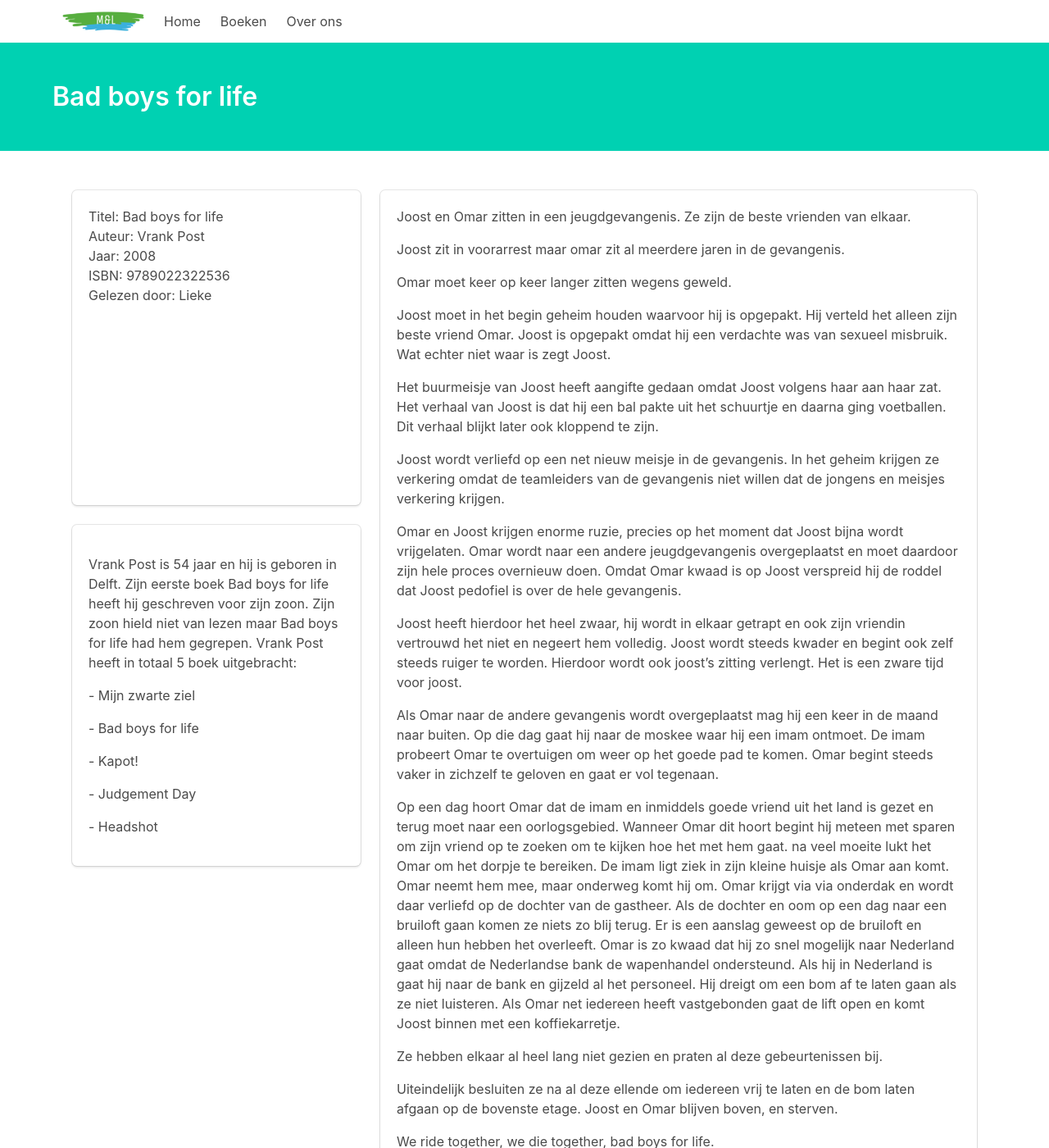
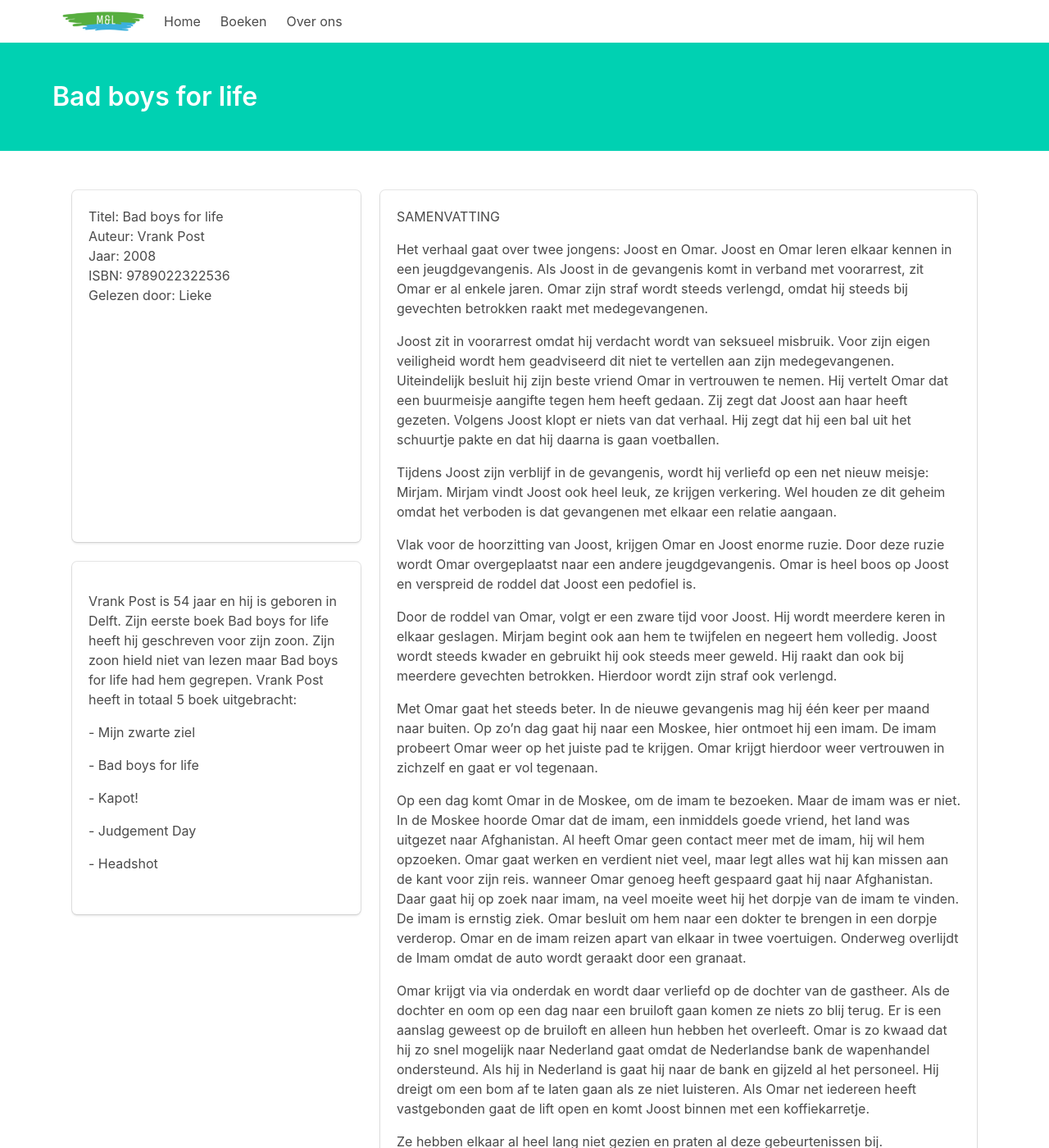
Before and after one commit to groninge01/marit, a Jekyll site: the page built from _books/bad-boy-for-life.md, in a window 1280 px wide and 1400 px high. Shown: the whole window at 82% size. Built offline with Jekyll 4.4.1, drawn with Linux system fonts in a browser that asks for light colours; nearby versions of some CDN libraries; a script that is not in the unit is left out.

Commit message:
Update Book “bad-boy-for-life”

```diff
--- a/_books/bad-boy-for-life.md
+++ b/_books/bad-boy-for-life.md
@@ -27,29 +27,29 @@ author_description: >-
 
   \- Headshot
 ---
-Joost en Omar zitten in een jeugdgevangenis. Ze zijn de beste vrienden van elkaar.
+SAMENVATTING
 
-Joost zit in voorarrest maar omar zit al meerdere jaren in de gevangenis.
+Het verhaal gaat over twee jongens: Joost en Omar. Joost en Omar leren elkaar kennen in een jeugdgevangenis. Als Joost in de gevangenis komt in verband met voorarrest, zit Omar er al enkele jaren. Omar zijn straf wordt steeds verlengd, omdat hij steeds bij gevechten betrokken raakt met medegevangenen.
 
-Omar moet keer op keer langer zitten wegens geweld.
+Joost zit in voorarrest omdat hij verdacht wordt van seksueel misbruik. Voor zijn eigen veiligheid wordt hem geadviseerd dit niet te vertellen aan zijn medegevangenen. Uiteindelijk besluit hij zijn beste vriend Omar in vertrouwen te nemen. Hij vertelt Omar dat een buurmeisje aangifte tegen hem heeft gedaan. Zij zegt dat Joost aan haar heeft gezeten. Volgens Joost klopt er niets van dat verhaal. Hij zegt dat hij een bal uit het schuurtje pakte en dat hij daarna is gaan voetballen.
 
-Joost moet in het begin geheim houden waarvoor hij is opgepakt. Hij verteld het alleen zijn beste vriend Omar. Joost is opgepakt omdat hij een verdachte was van sexueel misbruik. Wat echter niet waar is zegt Joost.
+Tijdens Joost zijn verblijf in de gevangenis, wordt hij verliefd op een net nieuw meisje: Mirjam. Mirjam vindt Joost ook heel leuk, ze krijgen verkering. Wel houden ze dit geheim omdat het verboden is dat gevangenen met elkaar een relatie aangaan.
 
-Het buurmeisje van Joost heeft aangifte gedaan omdat Joost volgens haar aan haar zat. Het verhaal van Joost is dat hij een bal pakte uit het schuurtje en daarna ging voetballen. Dit verhaal blijkt later ook kloppend te zijn.
+Vlak voor de hoorzitting van Joost, krijgen Omar en Joost enorme ruzie. Door deze ruzie wordt Omar overgeplaatst naar een andere jeugdgevangenis. Omar is heel boos op Joost en verspreid de roddel dat Joost een pedofiel is.
+
+Door de roddel van Omar, volgt er een zware tijd voor Joost. Hij wordt meerdere keren in elkaar geslagen. Mirjam begint ook aan hem te twijfelen en negeert hem volledig. Joost wordt steeds kwader en gebruikt hij ook steeds meer geweld. Hij raakt dan ook bij meerdere gevechten betrokken. Hierdoor wordt zijn straf ook verlengd.
+
+Met Omar gaat het steeds beter. In de nieuwe gevangenis mag hij één keer per maand naar buiten. Op zo'n dag gaat hij naar een Moskee, hier ontmoet hij een imam. De imam probeert Omar weer op het juiste pad te krijgen. Omar krijgt hierdoor weer vertrouwen in zichzelf en gaat er vol tegenaan.
+
+Op een dag komt Omar in de Moskee, om de imam te bezoeken. Maar de imam was er niet. In de Moskee hoorde Omar dat de imam, een inmiddels goede vriend, het land was uitgezet naar Afghanistan. Al heeft Omar geen contact meer met de imam, hij wil hem opzoeken. Omar gaat werken en verdient niet veel, maar legt alles wat hij kan missen aan de kant voor zijn reis. wanneer Omar genoeg heeft gespaard gaat hij naar Afghanistan. Daar gaat hij op zoek naar imam, na veel moeite weet hij het dorpje van de imam te vinden. De imam is ernstig ziek. Omar besluit om hem naar een dokter te brengen in een dorpje verderop. Omar en de imam reizen apart van elkaar in twee voertuigen. Onderweg overlijdt de Imam omdat de auto wordt geraakt door een granaat.
 
 
 
-Joost wordt verliefd op een  net nieuw meisje in de gevangenis. In het geheim krijgen ze verkering omdat de teamleiders van de gevangenis niet willen dat de jongens en meisjes verkering krijgen.
 
 
 
-Omar en Joost krijgen enorme ruzie, precies op het moment dat Joost bijna wordt vrijgelaten. Omar wordt naar een andere jeugdgevangenis overgeplaatst en moet daardoor zijn hele proces overnieuw doen. Omdat Omar kwaad is op Joost verspreid hij de roddel dat Joost pedofiel is over de hele gevangenis.
 
-Joost heeft hierdoor het heel zwaar, hij wordt in elkaar getrapt en ook zijn vriendin vertrouwd het niet en negeert hem volledig. Joost wordt steeds kwader en begint ook zelf steeds ruiger te worden. Hierdoor wordt ook joost’s zitting verlengt. Het is een zware tijd voor joost.
-
-Als Omar naar de andere gevangenis wordt overgeplaatst mag hij een keer in de maand naar buiten. Op die dag gaat hij naar de moskee waar hij een imam ontmoet. De imam probeert Omar te overtuigen om weer op het goede pad te komen. Omar begint steeds vaker in zichzelf te geloven en gaat er vol tegenaan.
-
-Op een dag hoort Omar dat de imam en inmiddels goede vriend uit het land is gezet en terug moet naar een oorlogsgebied. Wanneer Omar dit hoort begint hij meteen met sparen om zijn vriend op te zoeken om te kijken hoe het met hem gaat. na veel moeite lukt het Omar om het dorpje te bereiken. De imam ligt ziek in zijn kleine huisje als Omar aan komt. Omar neemt hem mee, maar onderweg komt hij om. Omar krijgt via via onderdak en wordt daar verliefd op de dochter van de gastheer. Als de dochter en oom op een dag naar een bruiloft gaan komen ze niets zo blij terug. Er is een aanslag geweest op de bruiloft en alleen hun hebben het overleeft. Omar is zo kwaad dat hij zo snel mogelijk naar Nederland gaat omdat de Nederlandse bank de wapenhandel ondersteund. Als hij in Nederland is gaat hij naar de bank en gijzeld al het personeel. Hij dreigt om een bom af te laten gaan als ze niet luisteren. Als Omar net iedereen heeft vastgebonden gaat de lift open en komt Joost binnen met een koffiekarretje.
+Omar krijgt via via onderdak en wordt daar verliefd op de dochter van de gastheer. Als de dochter en oom op een dag naar een bruiloft gaan komen ze niets zo blij terug. Er is een aanslag geweest op de bruiloft en alleen hun hebben het overleeft. Omar is zo kwaad dat hij zo snel mogelijk naar Nederland gaat omdat de Nederlandse bank de wapenhandel ondersteund. Als hij in Nederland is gaat hij naar de bank en gijzeld al het personeel. Hij dreigt om een bom af te laten gaan als ze niet luisteren. Als Omar net iedereen heeft vastgebonden gaat de lift open en komt Joost binnen met een koffiekarretje.
 
 Ze hebben elkaar al heel lang niet gezien en praten al deze gebeurtenissen bij.
 
```
